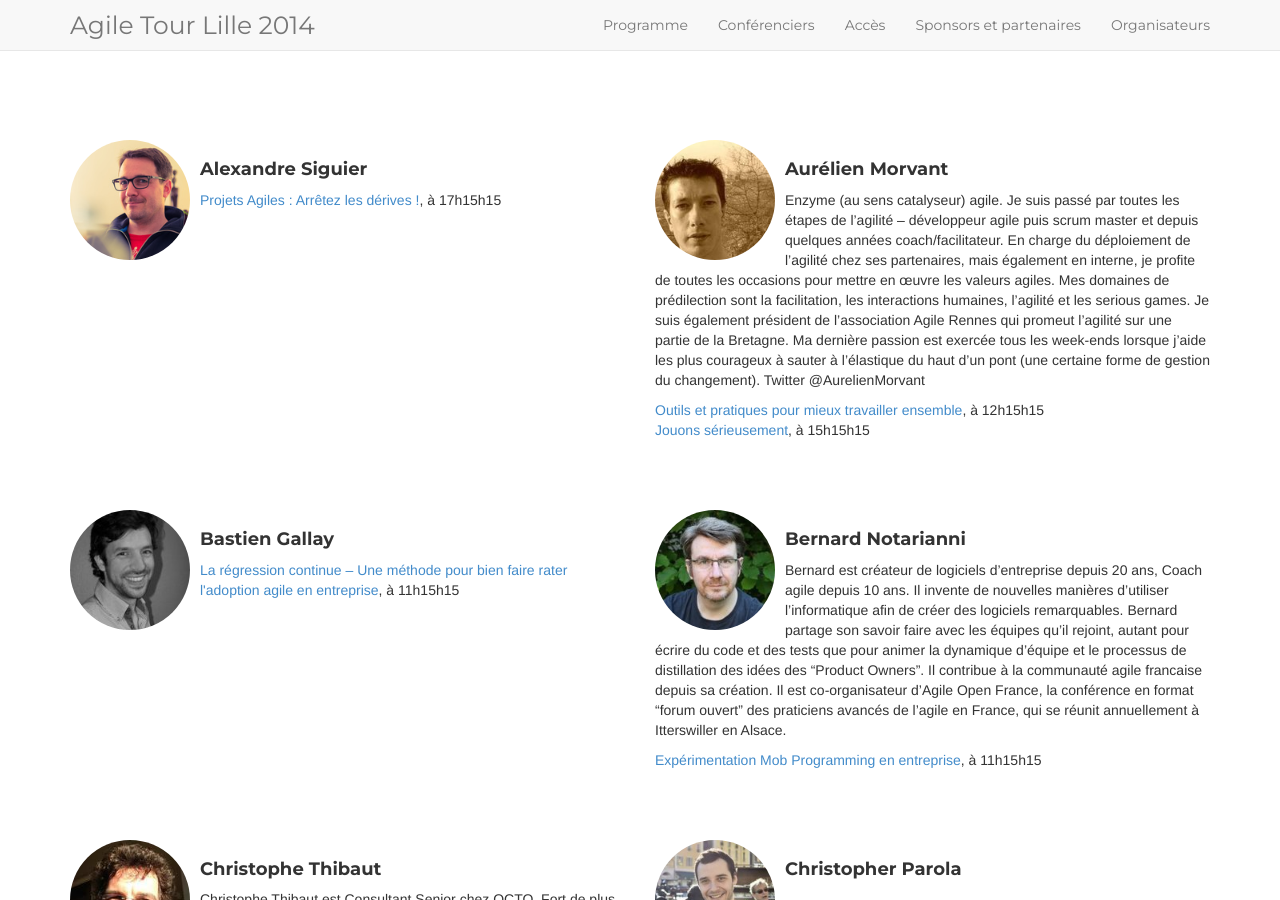
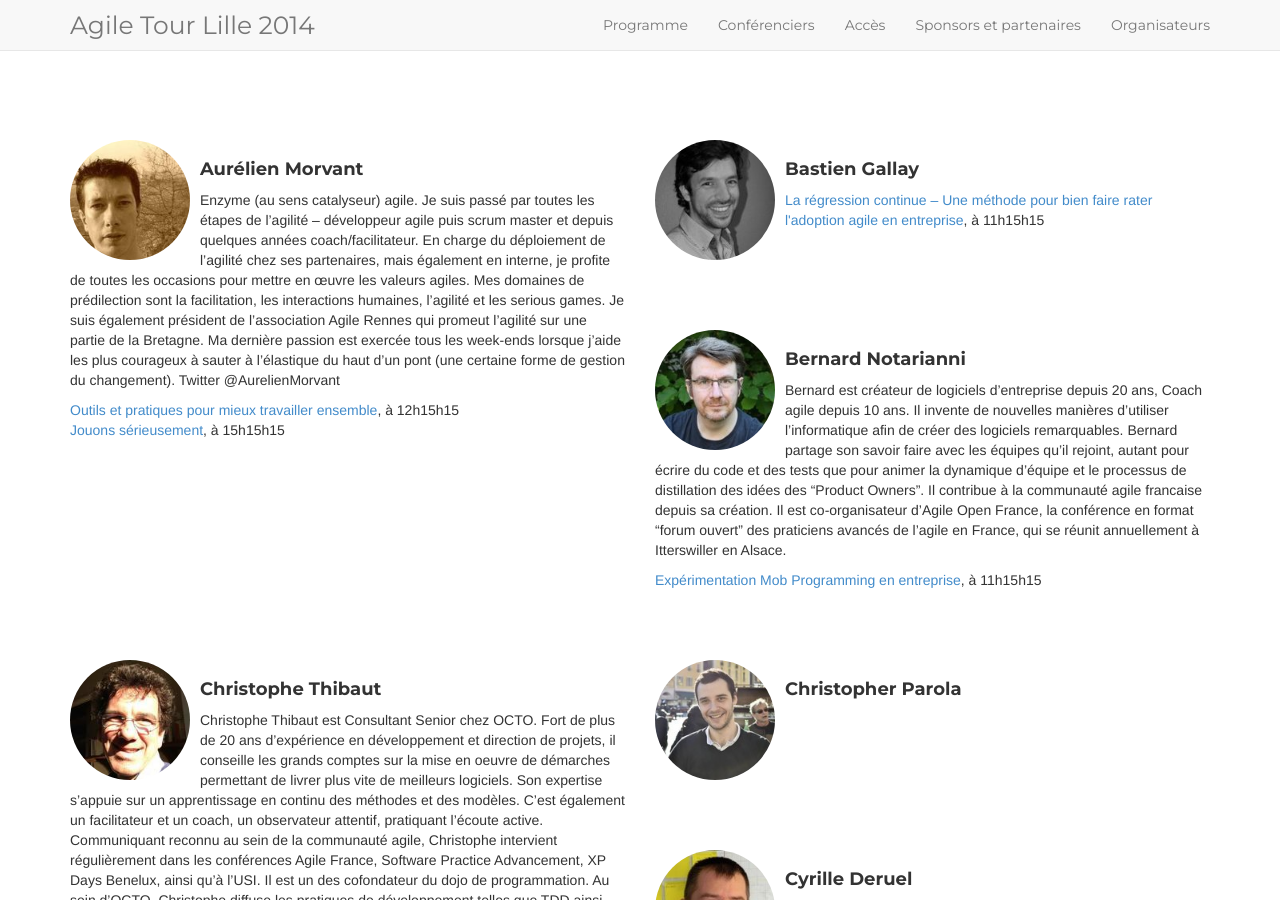
Before and after one commit to jak78/agile-tour-lille-2017, a Jekyll site: the page built from 01-speakers.html, in a window 1280 px wide and 900 px high. Built offline with Jekyll 4.4.1, drawn with Linux system fonts in a browser that asks for light colours; nearby versions of some CDN libraries.

Commit message:
remove siguier

```diff
--- a/_data/speakers.yml
+++ b/_data/speakers.yml
@@ -66,9 +66,6 @@
 - name: Christophe Thibaut
   bio: Christophe Thibaut est Consultant Senior chez OCTO. Fort de plus de 20 ans d'expérience en développement et direction de projets, il conseille les grands comptes sur la mise en oeuvre de démarches permettant de livrer plus vite de meilleurs logiciels. Son expertise s'appuie sur un apprentissage en continu des méthodes et des modèles. C'est également un facilitateur et un coach, un observateur attentif, pratiquant l'écoute active. Communiquant reconnu au sein de la communauté agile, Christophe intervient régulièrement dans les conférences Agile France, Software Practice Advancement, XP Days Benelux, ainsi qu'à l'USI. Il est un des cofondateur du dojo de programmation. Au sein d'OCTO, Christophe diffuse les pratiques de développement telles que TDD ainsi que la philosophie du management de projet agile. Il forme des coaches agiles, et contribue, en facilitant de nombreux ateliers, à la vision partagée de l'entreprise.
   photo: Christophe-Thibaut.jpg
-- name: Alexandre Siguier
-  bio: " "
-  photo: Alexandre-Siguier.jpg
 - name: Cyrille Deruel
   bio: " "
   photo: cyrille_deruel.jpg
```
